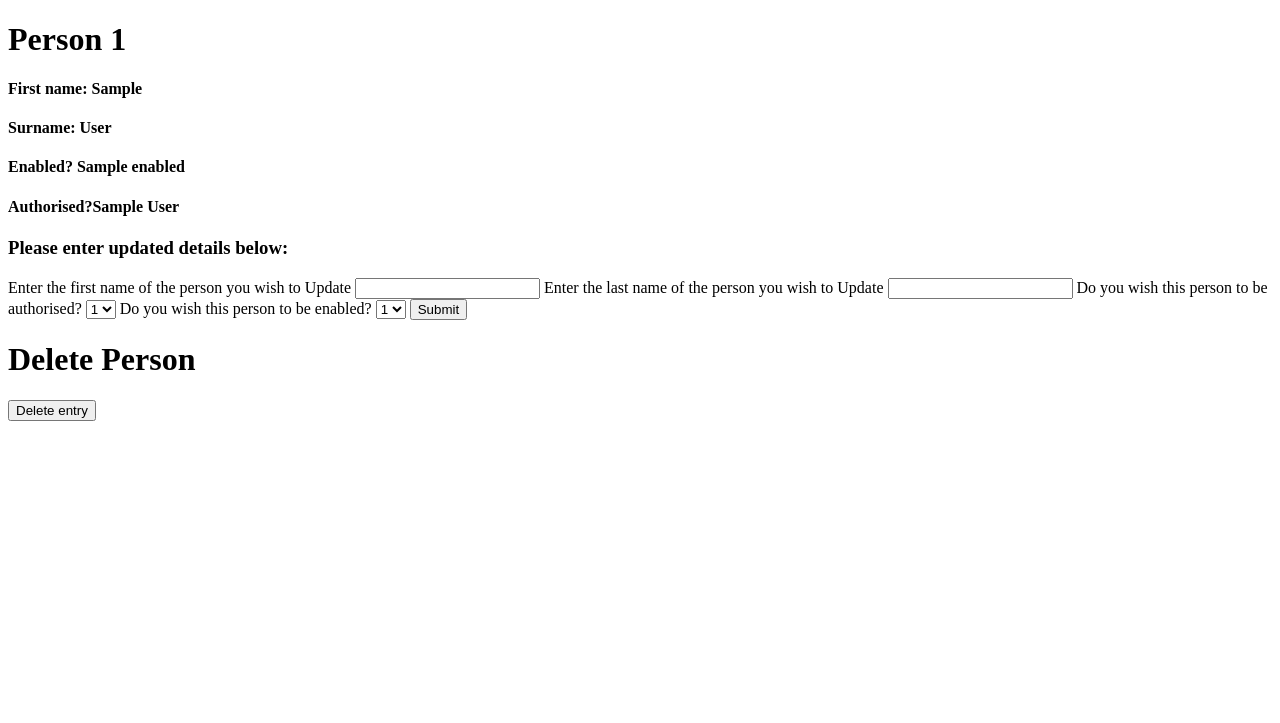
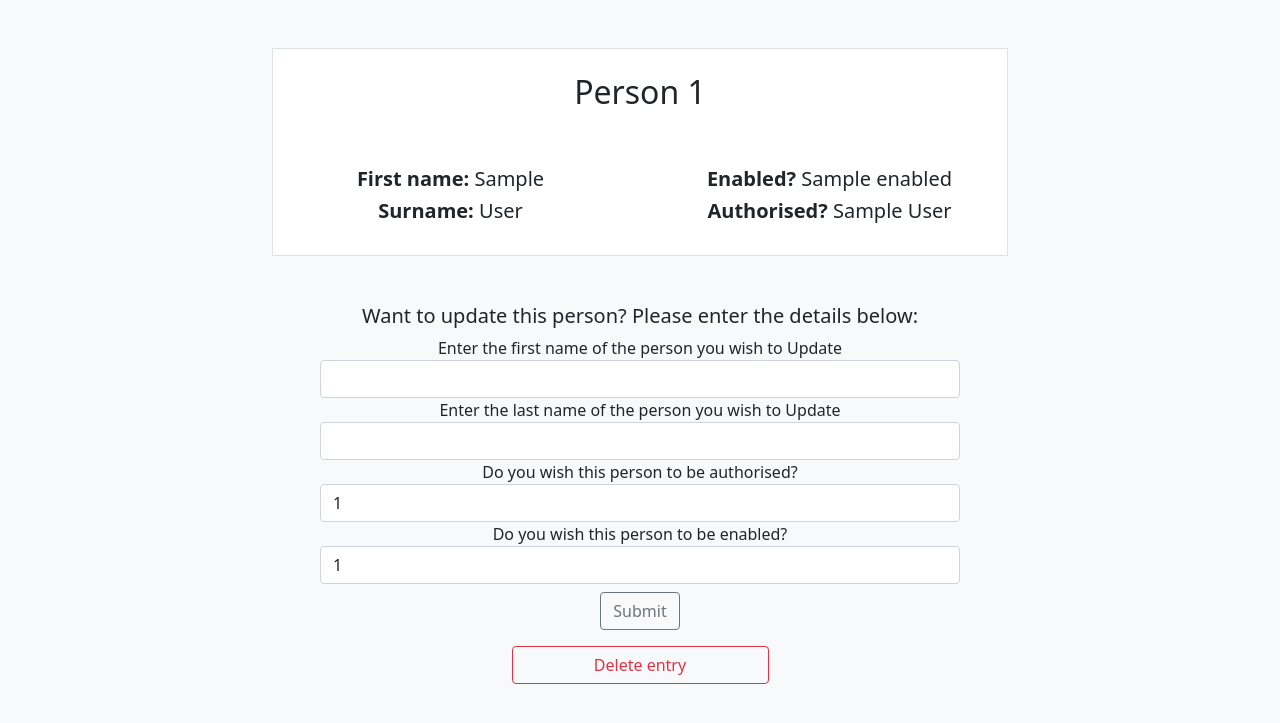
Before and after one commit to natashacmyers/python-assessment, a Flask app: template python-assessment/api/templates/person.html in a window 1280 px wide. Shown: the top 723 px of the page. Run offline with Flask 2, Linux system fonts and the light colour scheme; the template is opened without the code that fills it: most values are stand-ins (such as "Sample title", 1, 10 or a date in 2020).

Commit message:
final amendments to front end design

```diff
--- a/python-assessment/api/templates/base.html
+++ b/python-assessment/api/templates/base.html
@@ -2,10 +2,19 @@
 <html lang="en">
 <head>
     <meta charset="UTF-8">
-    <title>{{ title }}</title>
+     <!-- Bootstrap CSS -->
+     <link href="https://cdn.jsdelivr.net/npm/bootstrap@5.1.3/dist/css/bootstrap.min.css" rel="stylesheet" integrity="sha384-1BmE4kWBq78iYhFldvKuhfTAU6auU8tT94WrHftjDbrCEXSU1oBoqyl2QvZ6jIW3" crossorigin="anonymous">
+     <title>{{ title }}</title>
 </head>
-<body>
-{% block main %}
-{% endblock %}
+<body class="text-center bg-light">
+    <div class="container">
+        <div class="row">
+            <div class="offset-2 col-8">
+                {% block main %}
+                {% endblock %}
+            </div>
+        </div>
+    </div>
+<script src="https://cdn.jsdelivr.net/npm/bootstrap@5.1.3/dist/js/bootstrap.bundle.min.js" integrity="sha384-ka7Sk0Gln4gmtz2MlQnikT1wXgYsOg+OMhuP+IlRH9sENBO0LRn5q+8nbTov4+1p" crossorigin="anonymous"></script>
 </body>
 </html>
--- a/python-assessment/api/templates/person.html
+++ b/python-assessment/api/templates/person.html
@@ -1,34 +1,50 @@
 {% extends "base.html" %}
 
 {% block main %}
-<h1>Person {{id}}</h1>
-{% for person in person %}
-<h4>First name: {{ person.firstName }}</h4>
-<h4>Surname: {{ person.lastName }}</h4>
-<h4>Enabled? {{ person.enabled }}</h4>
-<h4>Authorised?{{ person.authorised}} </h4>
-{% endfor %}
-<h3>Please enter updated details below:</h3>
-<form action="{{ url_for('get_person', id=id) }}" method="PUT">
+<div class="my-5 bg-white border rounded-0">
+  <h2 class="py-4">Person {{id}}</h2>
+  {% for person in person %}
+  <div class="row py-4">
+    <div class="col-6">
+      <h5><strong>First name:</strong> {{ person.firstName }}</h5>
+      <h5><strong>Surname:</strong> {{ person.lastName }}</h5>
+    </div>
+    <div class="col-6">
+      <h5><strong>Enabled?</strong> {{ person.enabled }}</h5>
+      <h5><strong>Authorised?</strong> {{ person.authorised}} </h5>
+    </div>
+  </div>
+  {% endfor %}
+</div>
+
+<h5>Want to update this person? Please enter the details below:</h5>
+<form class="px-5" action="{{ url_for('get_person', id=id) }}" method="PUT">
+  <div class="form-group">
     <label for="fname">Enter the first name of the person you wish to Update</label>
-    <input type="text" name="fname" value="" required>
+    <input class="form-control" type="text" name="fname" value="" required>
+  </div>
+  <div class="form-group">
     <label for="sname">Enter the last name of the person you wish to Update</label>
-    <input type="text" name="sname" value="" required>
+    <input class="form-control" type="text" name="sname" value="" required>
+  </div>
+  <div class="form-group">
     <label for="auth">Do you wish this person to be authorised?</label>
-    <select name="auth" id="auth" required>
+    <select class="form-control" name="auth" id="auth" required>
         <option value="yes">1</option>
         <option value="no">0</option>
       </select>
+    </div>
+    <div class="form-group">
     <label for="enabled">Do you wish this person to be enabled?</label>
-    <select name="enabled" id="enabled" required>
+    <select class="form-control" name="enabled" id="enabled" required>
         <option value="yes">1</option>
         <option value="no">0</option>
       </select>
-    <input type="submit" value="Submit">
+    <input class="mt-2 btn btn-outline-secondary" type="submit" value="Submit">
+  </div>
 </form>
 
-<h1>Delete Person</h1>
-<form action="{{ url_for('get_person', id=id) }}" method="DELETE">
-  <input type="submit" value="Delete entry">
+<form class="px-5" action="{{ url_for('get_person', id=id) }}" method="DELETE">
+  <input class="mt-3 btn btn-outline-danger type="submit" value="Delete entry">
 </form>
 {% endblock %}
```
Also changed, not shown: python-assessment/api/templates/home.html (+35 -14 lines), python-assessment/api/test.db.
